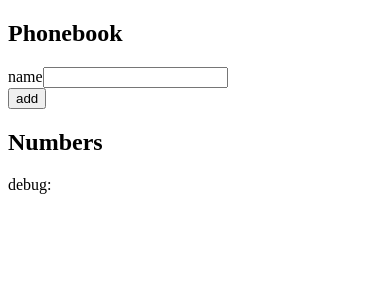
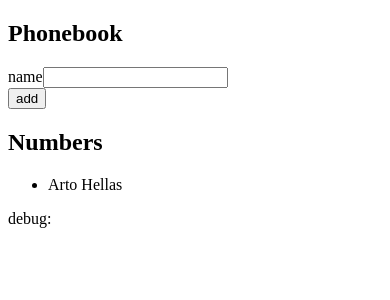
Before and after one commit to MikoVelascoRamirez/fullstackopen-exercises-repo, a React (Vite) app in the folder part2/exercsies/2.-phonebook/: page / in a window 390 px wide. Shown: the top 300 px of the page. Built offline with nearby package versions, Linux system fonts and the light colour scheme.

Commit message:
47. feat: listing phonebook's names.

```diff
--- a/part2/exercsies/2.-phonebook/src/App.jsx
+++ b/part2/exercsies/2.-phonebook/src/App.jsx
@@ -35,6 +35,9 @@ const App = () => {
       </form>
 
       <h2>Numbers</h2>
+      <ul>
+        { persons.map(({name}) => <li key={name}>{name}</li>) }
+      </ul>
       <div>debug: {newName}</div>
     </div>
   )
```
